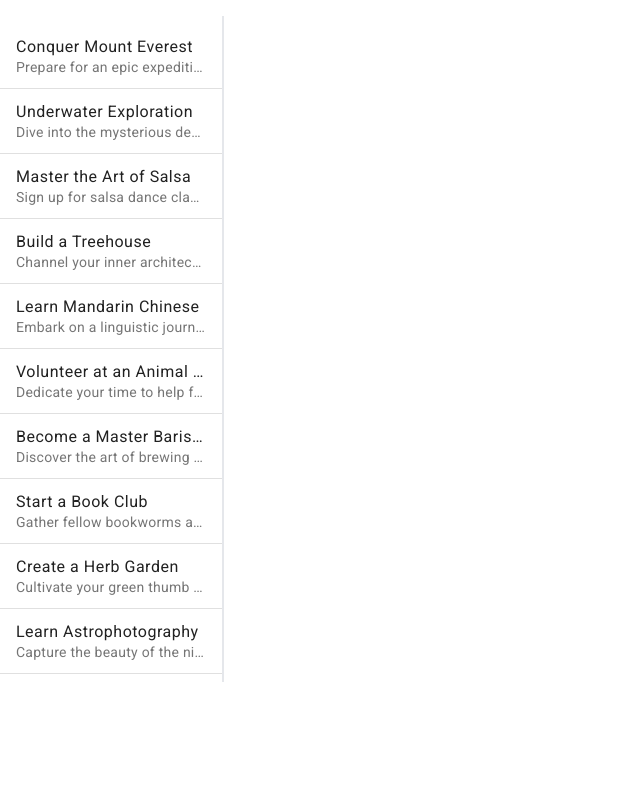
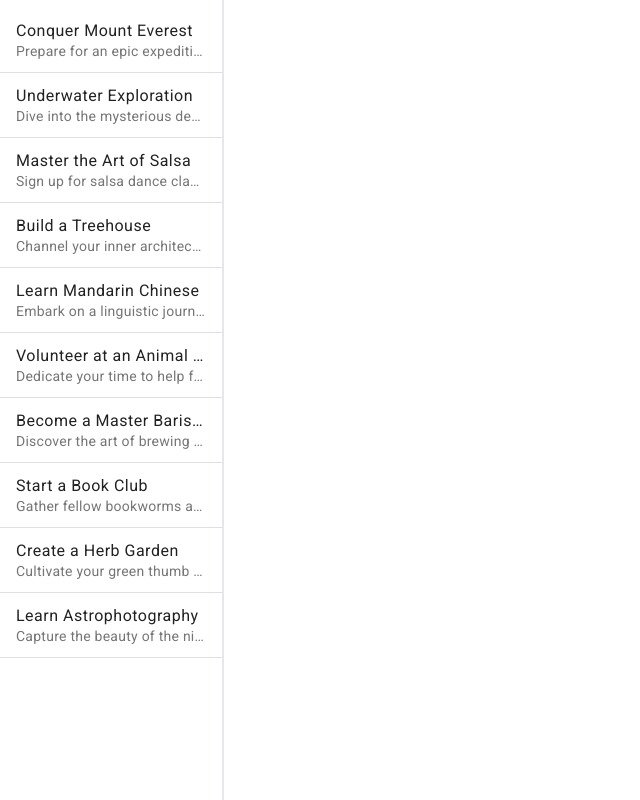
Before and after one commit to kevin-barrientos/angular-upskilling, an Angular app: page / in a window 1280 px wide. Shown: the whole page, without its empty margins (0-640 px from the left). Built offline with nearby package versions, Linux system fonts and the light colour scheme.

Commit message:
session 2 (task): changes template selector to be  more idomatic

```diff
--- a/src/app/app.component.html
+++ b/src/app/app.component.html
@@ -1,6 +1,6 @@
 <div class="flex flex-col h-screen">
-  <tpg-master-detail-template>
+  <div template="tpg-master-detail">
     <tpg-todo-sidebar-list sidebar (itemClick)="itemSelected($event)"></tpg-todo-sidebar-list>
     <tpg-todo content [todo]="todo"></tpg-todo>
-  </tpg-master-detail-template>
+  </div>
 </div>
--- a/src/app/master-detail-template/master-detail-template.component.css
+++ b/src/app/master-detail-template/master-detail-template.component.css
@@ -0,0 +1,3 @@
+:host {
+  height: 100%;
+}
--- a/src/app/master-detail-template/master-detail-template.component.html
+++ b/src/app/master-detail-template/master-detail-template.component.html
@@ -1,4 +1,4 @@
-<div class="flex h-full max-h-[calc(100vh-64px)] pt-4">
+<div class="flex h-full">
   <div class="min-w-[224px] max-w-[224px] h-full overflow-auto border-r-gray-200 border-solid border-r-2">
     <ng-content select="[sidebar]"></ng-content>
   </div>
--- a/src/app/master-detail-template/master-detail-template.component.ts
+++ b/src/app/master-detail-template/master-detail-template.component.ts
@@ -1,7 +1,7 @@
 import { Component } from '@angular/core';
 
 @Component({
-  selector: 'tpg-master-detail-template',
+  selector: 'div[template="tpg-master-detail"]',
   templateUrl: './master-detail-template.component.html',
   styleUrls: ['./master-detail-template.component.css'],
 })
```
